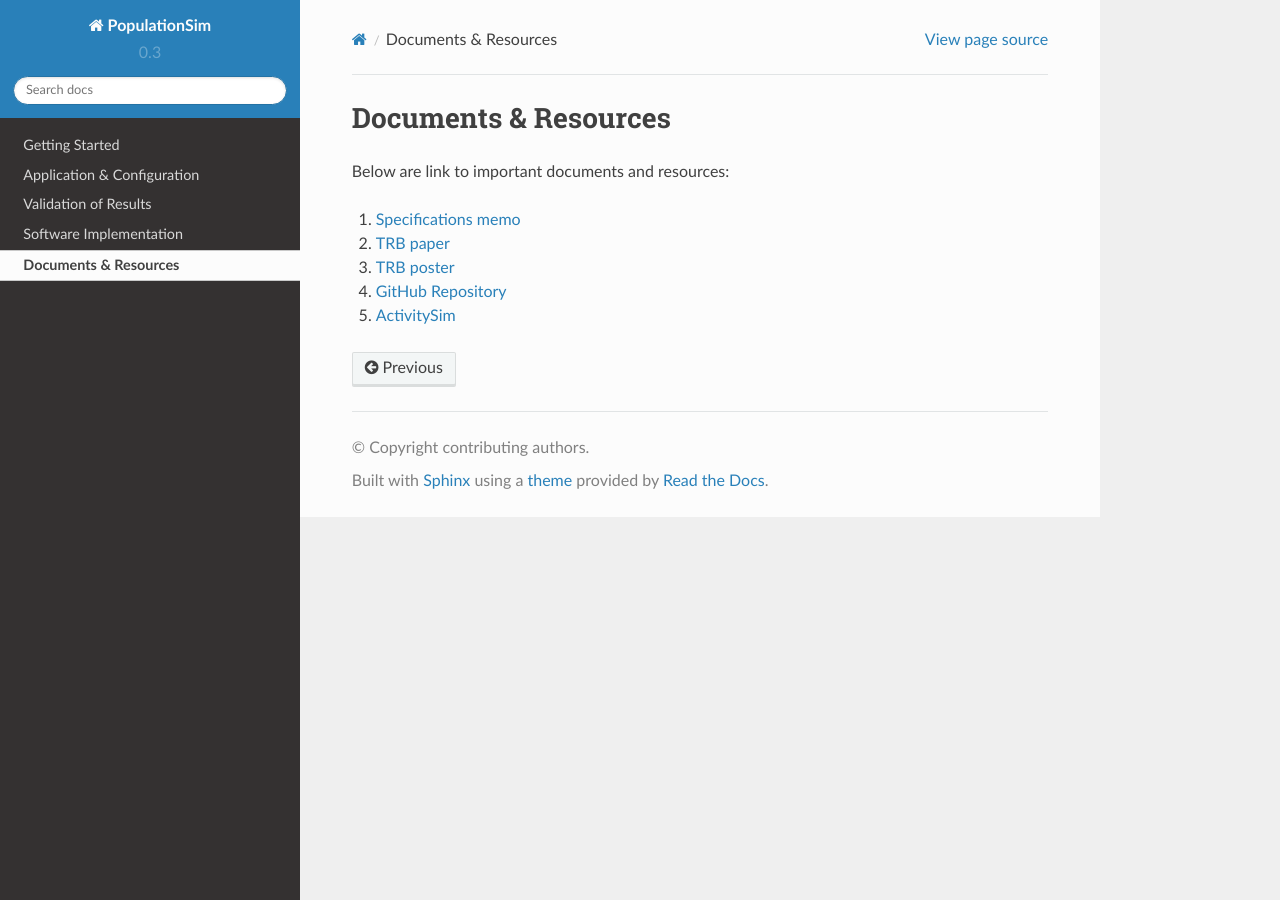
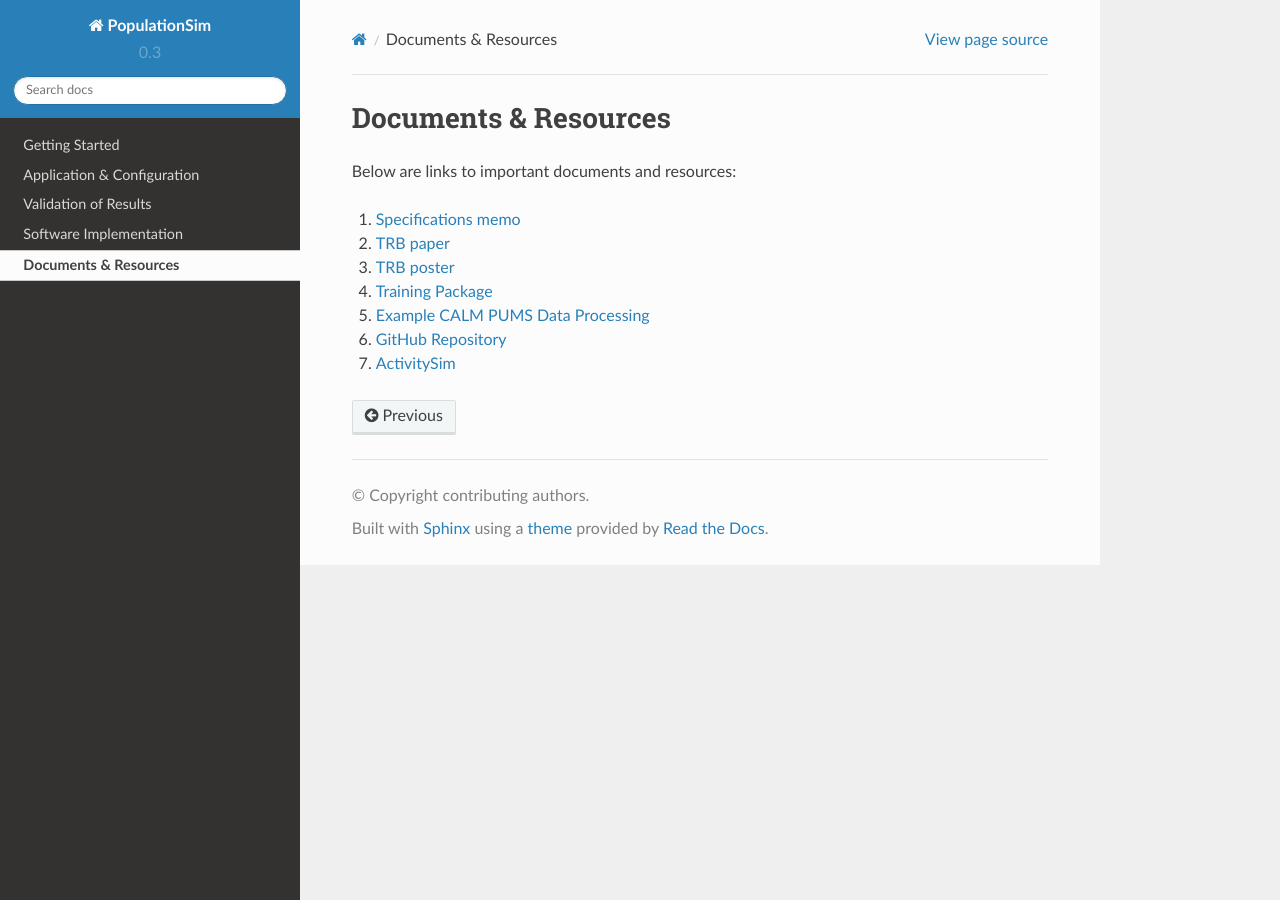
Before and after one commit to ActivitySim/populationsim, a Sphinx documentation site: the page built from docs/docs.rst, in a window 1280 px wide. Built offline with Sphinx 7.4.7 and the Read the Docs theme 2.0.0, drawn with Linux system fonts in a browser that asks for light colours.

Commit message:
Updated links to PopulationSim resources repo

```diff
--- a/docs/application_configuration.rst
+++ b/docs/application_configuration.rst
@@ -101,7 +101,7 @@
 Configuration
 -------------
 
-Below is PopulationSim's directory structure followed by a description of inputs. To set up a PopulationSim run, the user must create this `directory structure <https://resourcesystemsgroupinc-my.sharepoint.com/:f:/g/personal/binny_paul_rsginc_com/EmoX8KQNZ_9JoSObDk5HzpsB-sYzwnO33hm-2mopo4wE4Q?e=UXIeHL>`_
+Below is PopulationSim's directory structure followed by a description of inputs. To set up a PopulationSim run, the user must create this `directory structure <https://github.com/RSGInc/populationSim_resources/raw/master/template_folder/template.7z>`_
 
   .. image:: images/PopulationSimFolderStructure.png
 
--- a/docs/docs.rst
+++ b/docs/docs.rst
@@ -7,14 +7,18 @@
 Documents & Resources
 =====================
 
-Below are link to important documents and resources:
+Below are links to important documents and resources:
 
-1. `Specifications memo <https://resourcesystemsgroupinc-my.sharepoint.com/:f:/g/personal/binny_paul_rsginc_com/Ess2qrP-wHFJolTo69vpEbABApdFwBH_cvFNPYV-_pStTw?e=tXySgh>`_
+1. `Specifications memo <https://github.com/RSGInc/populationSim_resources/raw/master/papers/Draft%20TM1%20-%20Population%20Synthesis%20Technical%20Specifications%202017-03-08.pdf>`_
 
-2. `TRB paper <https://resourcesystemsgroupinc-my.sharepoint.com/:f:/g/personal/binny_paul_rsginc_com/EvrLdZIYHwlBtsBH7il8VA8BM2ihNtiIREigCrpO179VaQ?e=xaJa2Q>`_
+2. `TRB paper <https://github.com/RSGInc/populationSim_resources/raw/master/papers/TRB_Paper_PopulationSim_v6.pdf>`_
 
-3. `TRB poster <https://resourcesystemsgroupinc-my.sharepoint.com/:f:/g/personal/binny_paul_rsginc_com/Emm_NnKuBTBLpmULyK7TrrAB-qVYwzMzXu-c-sMqrPPqXg?e=CjEd85>`_
+3. `TRB poster <https://github.com/RSGInc/populationSim_resources/raw/master/papers/TRBPoster_PaulDoyleStablerFreedmanBettinardi_v5%5B1%5D.pptx>`_
 
-4. `GitHub Repository <https://github.com/RSGInc/populationsim>`_
+4. `Training Package <https://github.com/RSGInc/populationSim_resources/raw/master/training_package/TrainingPackage.7z>`_
 
-5. `ActivitySim <http://www.activitysim.org>`_
+5. `Example CALM PUMS Data Processing <https://github.com/RSGInc/populationSim_resources/raw/master/example_calm_data_prep/example_calm_data_prep.7z>`_
+
+6. `GitHub Repository <https://github.com/RSGInc/populationsim>`_
+
+7. `ActivitySim <http://www.activitysim.org>`_
--- a/docs/getting_started.rst
+++ b/docs/getting_started.rst
@@ -16,7 +16,7 @@
 Beginner Installation Procedure
 --------------------------------
 
-1. Download `Anaconda installation 7ZIP <https://resourcesystemsgroupinc-my.sharepoint.com/:f:/g/personal/binny_paul_rsginc_com/ElDl-QNAqyxGk5cAr_ugSssBtz4DvEksg4B6fe50IXfu4A?e=wnXRQ9>`_ loaded with all required libraries and PopulationSim package. Note that the ZIP file is a bit over 1 GB and the unzipped directory is approximately 3.3 GB.
+1. Download `Anaconda installation 7ZIP <https://github.com/RSGInc/populationSim_resources/raw/master/complete_setup/Anaconda2.7z>`_ loaded with all required libraries and PopulationSim package. Note that the ZIP file is a bit over 1 GB and the unzipped directory is approximately 3.3 GB.
 
 *The Anaconda Python 2.7 and dependent libraries used to prepare this installation folder were accessed on 27th Dec 2017*
 
@@ -29,7 +29,7 @@
 -------------------------------------
 1. Install `Anaconda Python 2.7 <https://www.continuum.io/downloads>`__.
 
-   **Windows users can skip the remaining steps and run** `SetUpPopulationSim.bat <https://resourcesystemsgroupinc-my.sharepoint.com/:f:/g/personal/binny_paul_rsginc_com/Eip4-wyS7zBCoYgY-xO3EPsB-ZtrBOatS-FjwF1Rh8XitQ?e=JWXXf3>`_ script. The user would need to set the location of the Anaconda installation directory in the batch script (open in edit mode) as shown below:
+   **Windows users can skip the remaining steps and run** `SetUpPopulationSim.bat <https://github.com/RSGInc/populationSim_resources/raw/master/setup_help/SetUpPopulationSim.bat>`_ script. The user would need to set the location of the Anaconda installation directory in the batch script (open in edit mode) as shown below:
 
  ::
 
@@ -89,7 +89,7 @@
 
 	* Before running examples, ensure that Anaconda Python, dependent libraries and PopulationSim package have been installed (see above). If the fully loaded Anaconda install was downloaded, then it should have been unzipped to an appropriate location on your computer.
 
-	* Download and unzip the `example set ups <https://resourcesystemsgroupinc-my.sharepoint.com/:f:/g/personal/binny_paul_rsginc_com/ElOgNOMyVudGpDCwZ-zuP7gBrXsm_hKqQw17lvOQh6UJ2Q?e=ttAcb9>`_ to a folder on your computer. It does not have to be the same directory as your Anaconda or PopulationSim install.
+	* Download and unzip the `example set ups <https://github.com/RSGInc/populationSim_resources/raw/master/example_setup/PopulationSimExampleSetUps.7z>`_ to a folder on your computer. It does not have to be the same directory as your Anaconda or PopulationSim install.
 
 There are two examples for running PopulationSim, created using data from the Corvallis-Albany-Lebanon Modeling (CALM) region in Oregon. The `Example_calm`_ set-up runs PopulationSim in base mode, where a synthetic population is created for the entire modeling region. This takes approximately 12 minutes on a laptop with an Intel i7-4800MQ CPU @ 2.70GHz and 16 GB of RAM. The `Example_calm_repop`_ set-up runs PopulationSim in the *repop* mode, which updates the synthetic population for a small part of the region. More information on the configuration of PopulationSim can be found in the **Application & Configuration** section.
 
--- a/docs/validation.rst
+++ b/docs/validation.rst
@@ -11,7 +11,7 @@
 
 One of the most critical steps in the population synthesis procedure is the validation of the synthetic population. Validation can give us clues about inconsistencies among controls, data processing errors or misspecification of settings. This section provides general guidelines on validation procedures.
 
-PopulationSim reports the difference between the synthesized totals and the control totals for all the controls at each geographic level. User can select these summaries using the ``output_tables:`` token as described in the :ref:`settings` section. The :ref:`inputs_outputs` section lists all the summaries available to user. Most population synthesizers will match each control very well at a regional level; therefore such summaries are useful but not very insightful into the goodness-of-fit of the tool at lower level geographies. Users can download an R-based `validation script <https://resourcesystemsgroupinc-my.sharepoint.com/:f:/g/personal/binny_paul_rsginc_com/EpnlqSvlXFpBgQYGTFo5RSsBLqUJwxVCvGIQ0m-EnlgSyA?e=nHoit3>`_ to generate advanced summary statistics and validation plots. This *validation script* takes summaries and outputs from a PopulationSim run to generate plots and advanced summaries. The script is configured to run for the CALM region example and includes notes on inputs and configuration settings. To download and run the CALM region example refer to the :ref:`getting_started` section.
+PopulationSim reports the difference between the synthesized totals and the control totals for all the controls at each geographic level. User can select these summaries using the ``output_tables:`` token as described in the :ref:`settings` section. The :ref:`inputs_outputs` section lists all the summaries available to user. Most population synthesizers will match each control very well at a regional level; therefore such summaries are useful but not very insightful into the goodness-of-fit of the tool at lower level geographies. Users can download an R-based `validation script <https://github.com/RSGInc/populationSim_resources/raw/master/validation_scripts/validation_scripts.7z>`_ to generate advanced summary statistics and validation plots. This *validation script* takes summaries and outputs from a PopulationSim run to generate plots and advanced summaries. The script is configured to run for the CALM region example and includes notes on inputs and configuration settings. To download and run the CALM region example refer to the :ref:`getting_started` section.
 
 
 Validation Summary Statistics
```
